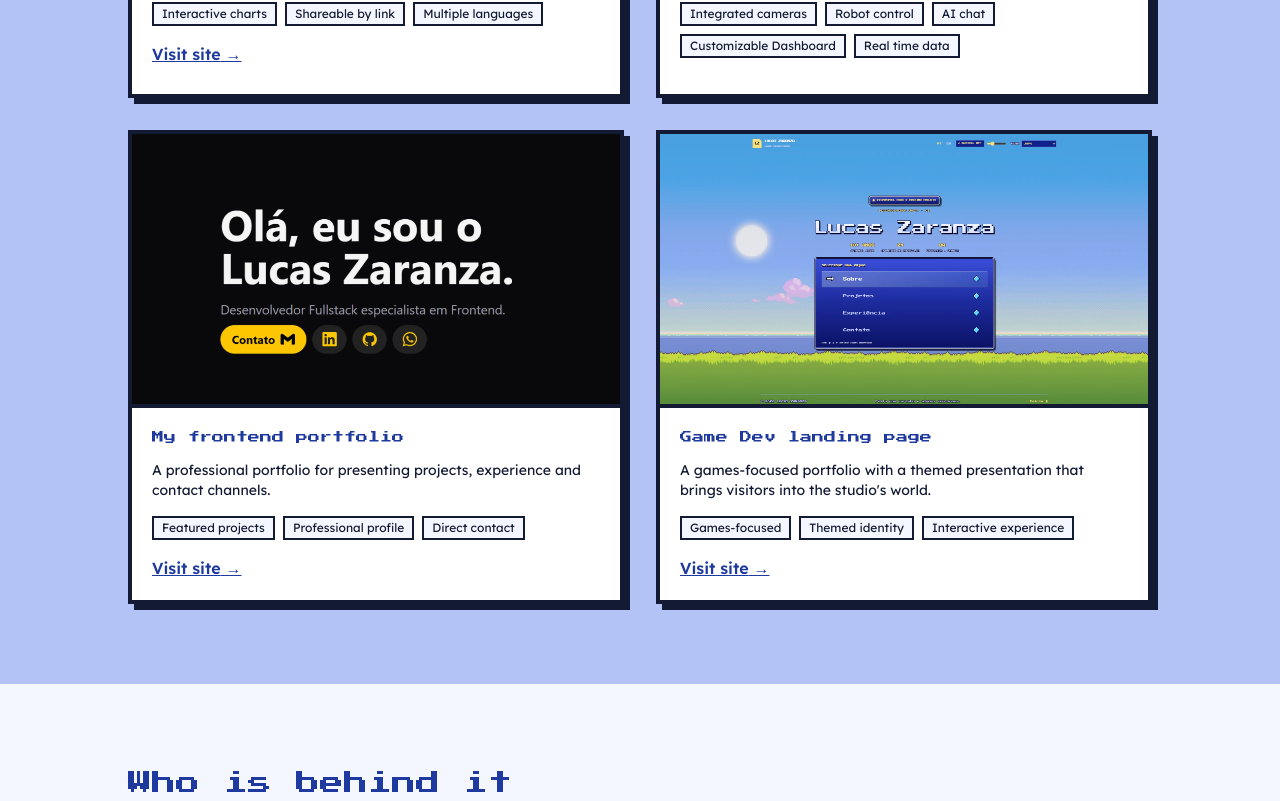
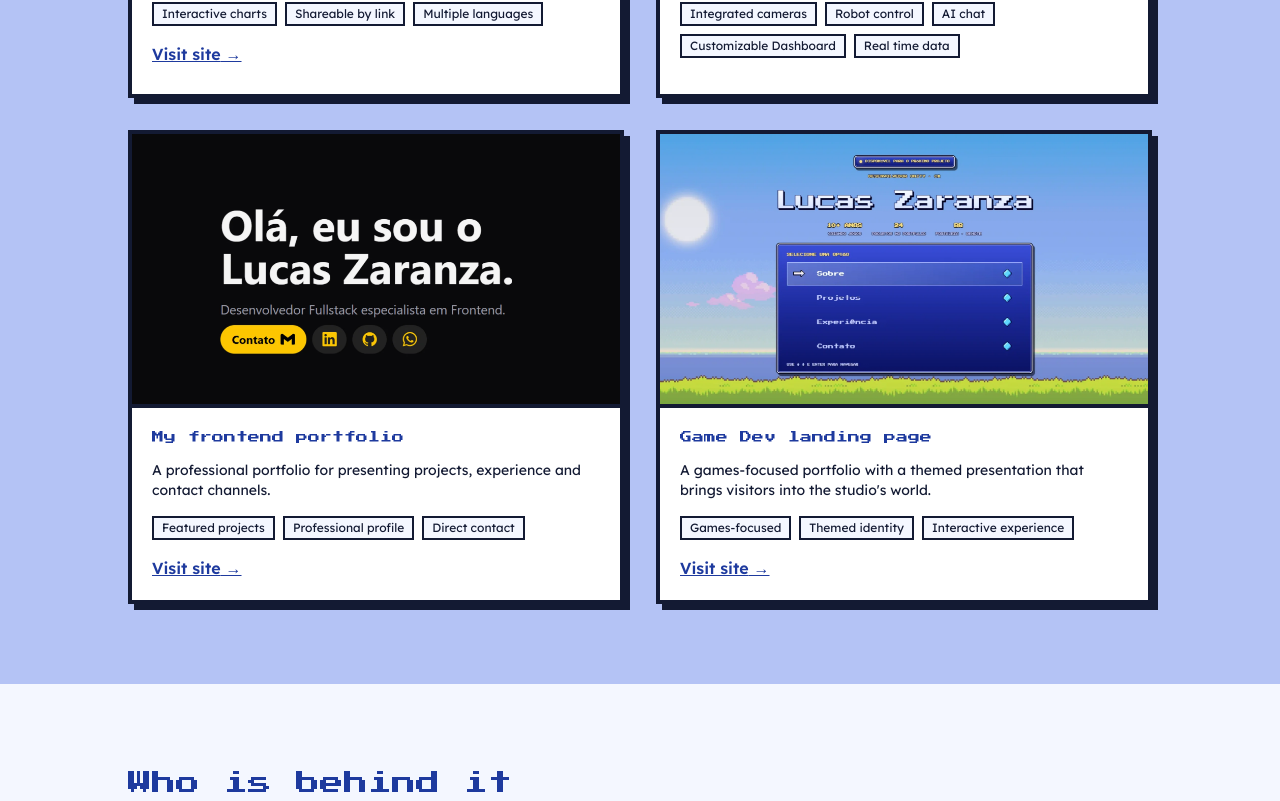
Before and after one commit to lucaspzaranza/zaza-games-frontend, a Next.js app: page /en in a window 1280 px wide. Shown: the part 3772-4573 px from the top of the page. Built offline with nearby package versions, Linux system fonts and the light colour scheme.

Commit message:
zoom at game portfolio img

```diff
--- a/src/data/frontendProjects.ts
+++ b/src/data/frontendProjects.ts
@@ -23,7 +23,7 @@ export const frontendProjects: FrontendProject[] = [
   },
   {
     key: "gamePortfolio",
-    image: "/frontend-projects/game-portfolio.webp",
+    image: "/frontend-projects/game-portfolio-2.webp",
     url: gamePortfolioUrl,
   },
 ];
```
Also changed, not shown: public/frontend-projects/game-portfolio-2.webp (added).
